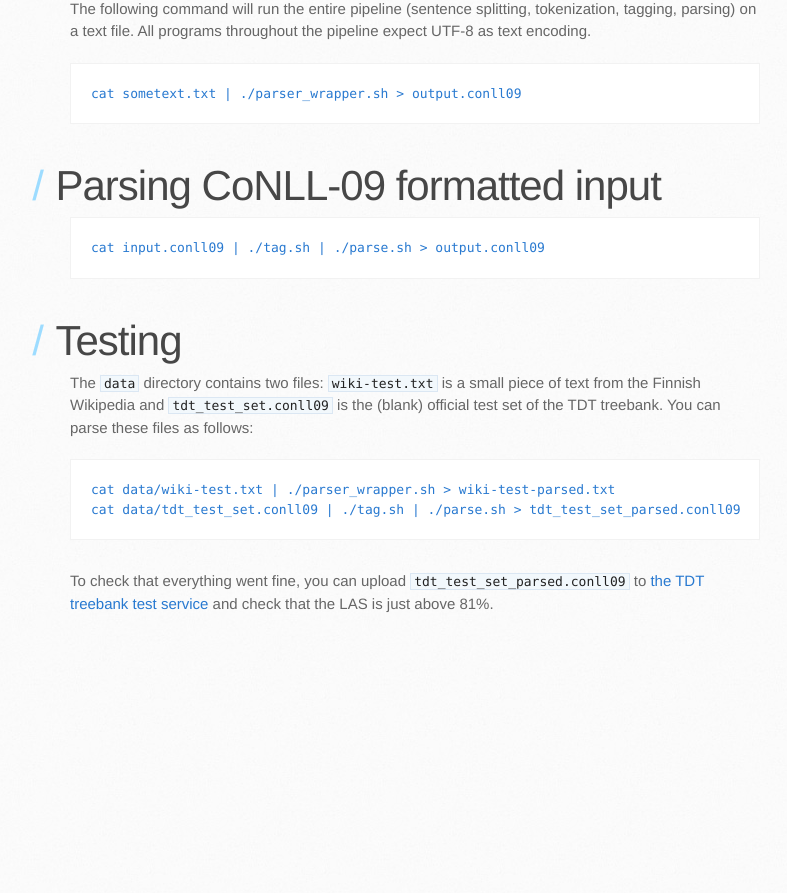
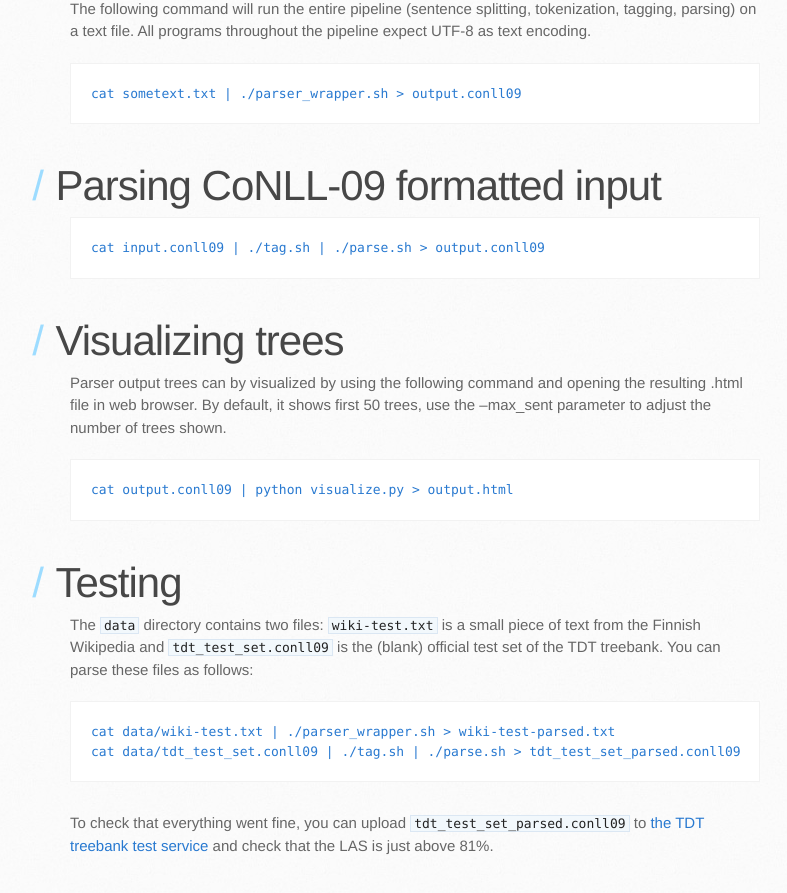
Before and after one commit to TurkuNLP/Finnish-dep-parser, a Jekyll site: the page built from index.md, in a window 1280 px wide and 900 px high, scrolled down 1178 px. Shown: the top 893 px of the window, without its empty margins (100-887 px from the left). Built offline with Jekyll 4.4.1, drawn with Linux system fonts in a browser that asks for light colours; before the commit the page ends 1836 px from its top, so only the background shows below that.

Commit message:
Visualization

```diff
--- a/index.md
+++ b/index.md
@@ -39,6 +39,12 @@ The following command will run the entire pipeline (sentence splitting, tokeniza
 
     cat input.conll09 | ./tag.sh | ./parse.sh > output.conll09
 
+# Visualizing trees
+
+Parser output trees can by visualized by using the following command and opening the resulting .html file in web browser. By default, it shows first 50 trees, use the --max_sent parameter to adjust the number of trees shown.
+
+    cat output.conll09 | python visualize.py > output.html
+
 # Testing
 
 The `data` directory contains two files: `wiki-test.txt` is a small piece of text from the Finnish Wikipedia and `tdt_test_set.conll09` is the (blank) official test set of the TDT treebank. You can parse these files as follows:
```
